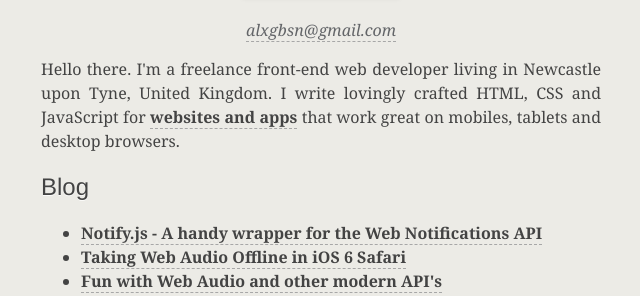
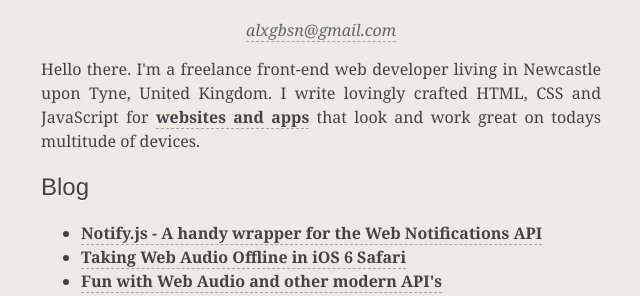
Before and after one commit to alexgibson/alxgbsn.co.uk, a Jekyll site: the page built from index.html, in a window 1280 px wide. Shown: the part 293-589 px from the top of the page, without its empty margins (319-959 px from the left). Built offline with Jekyll 4.4.1, drawn with Linux system fonts in a browser that asks for light colours; Markdown is read by kramdown in place of the engine named in the settings; comment, search, counter and statistics services are not loaded.

Commit message:
Update copy

```diff
--- a/index.html
+++ b/index.html
@@ -13,7 +13,7 @@ desc: Alex Gibson is a freelance front–end web developer living in Newcastle u
 
 	<div class="sub"><a href="mailto:&#097;&#108;&#120;&#103;&#098;&#115;&#110;&#064;&#103;&#109;&#097;&#105;&#108;&#046;&#099;&#111;&#109;">&#097;&#108;&#120;&#103;&#098;&#115;&#110;&#064;&#103;&#109;&#097;&#105;&#108;&#046;&#099;&#111;&#109;</a></div>
 	<p>
-		Hello there. I'm a freelance front-end web developer living in Newcastle upon Tyne, United Kingdom. I write lovingly crafted HTML, CSS and JavaScript for <a href="{{ root }}/work/">websites and apps</a> that work great on mobiles, tablets and desktop browsers.
+		Hello there. I'm a freelance front-end web developer living in Newcastle upon Tyne, United Kingdom. I write lovingly crafted HTML, CSS and JavaScript for <a href="{{ root }}/work/">websites and apps</a> that look and work great on todays multitude of devices.
 	</p>
 
 	<section>
```
Also changed, not shown: 3 other files.
